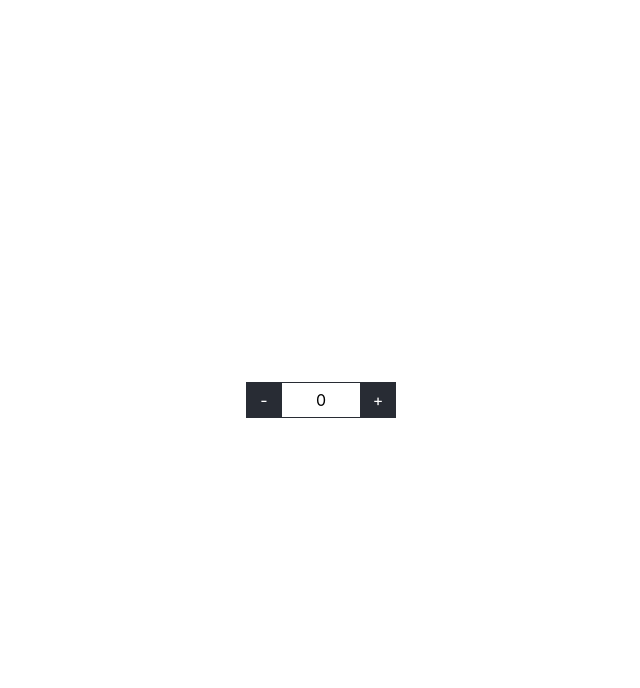
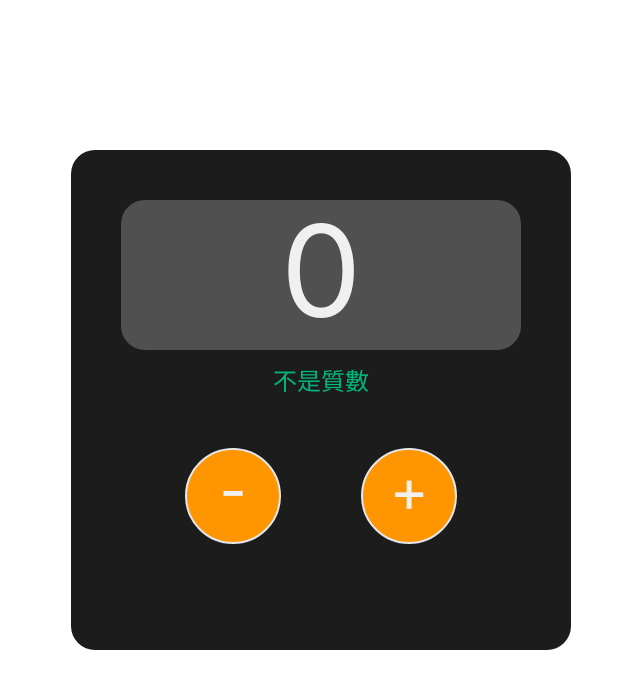
Before and after one commit to yyellen/react-counter, a React (Create React App) app: page / in a window 1280 px wide. Shown: the top 688 px of the page, without its empty margins (319-959 px from the left). Built offline with nearby package versions, Linux system fonts and the light colour scheme.

Commit message:
feat: import Counter and App style

```diff
--- a/public/index.html
+++ b/public/index.html
@@ -24,7 +24,7 @@
       work correctly both with client-side routing and a non-root public URL.
       Learn how to configure a non-root public URL by running `npm run build`.
     -->
-    <title>React App</title>
+    <title>React Counter</title>
   </head>
   <body>
     <noscript>You need to enable JavaScript to run this app.</noscript>
--- a/src/App.css
+++ b/src/App.css
@@ -1,33 +1,3 @@
-.counter  {
-  width: 150px;
-  height: 36px;
-  display: flex;
-  justify-content: space-between;
-  align-items: center;
-  border-top: 1px solid #282c34;;
-  border-bottom: 1px solid #282c34;
-  /* border: 1px solid #282c34;
-  border-radius: 4px;
-  overflow: hidden; */
-}
-
-/* .number {
-  width: 38px;
-  height: 38px;
-  color: #282c34;
-  border: 1px solid #282c34;
-  text-align: center;
-  align-items: center;
-} */
-
-button {
-  width: 36px;
-  height: 36px;
-  color: #ffffff;
-  background: #282c34;
-  border: 1px solid #282c34;
-}
-
 .App {
   text-align: center;
 }
--- a/src/App.js
+++ b/src/App.js
@@ -1,43 +1,10 @@
-import "./App.css";
-import { useState, useEffect } from "react";
+import style from "./App.module.css"
+import Counter from "./components/Counter";
 
 function App() {
-  const [number, setNumber] = useState(0);
-
-  const add = () => {
-    setNumber(number + 1);
-  };
-
-  const sub = () => {
-    setNumber(number - 1);
-  };
-
-  useEffect(() => {
-    // 當number值改變時，會觸發前面的事
-    if (number < 2) {
-      console.log(`${number}不是質數`);
-      document.title = `${number}不是質數`;
-      return;
-    }
-    for (let i = 2; i < number; i++) {
-      if (number % i === 0) {
-        console.log(`${number}不是質數`);
-        document.title = `${number}不是質數`;
-        return;
-      }
-    }
-    console.log(`${number}是質數`);
-    document.title = `${number}是質數`;
-    return;
-  }, [number]);
-
   return (
-    <div className="container w-screen h-screen mx-auto flex justify-center items-center flex-col">
-      <div className="counter">
-        <button onClick={sub}>-</button>
-        <p className="number">{number}</p>
-        <button onClick={add}>+</button>
-      </div>
+    <div className={style.app}>
+      <Counter />
     </div>
   );
 }
--- /dev/null
+++ b/src/App.module.css
@@ -0,0 +1,3 @@
+.app {
+  @apply w-screen h-screen flex justify-center items-center bg-[F8F8F8]
+}
```
